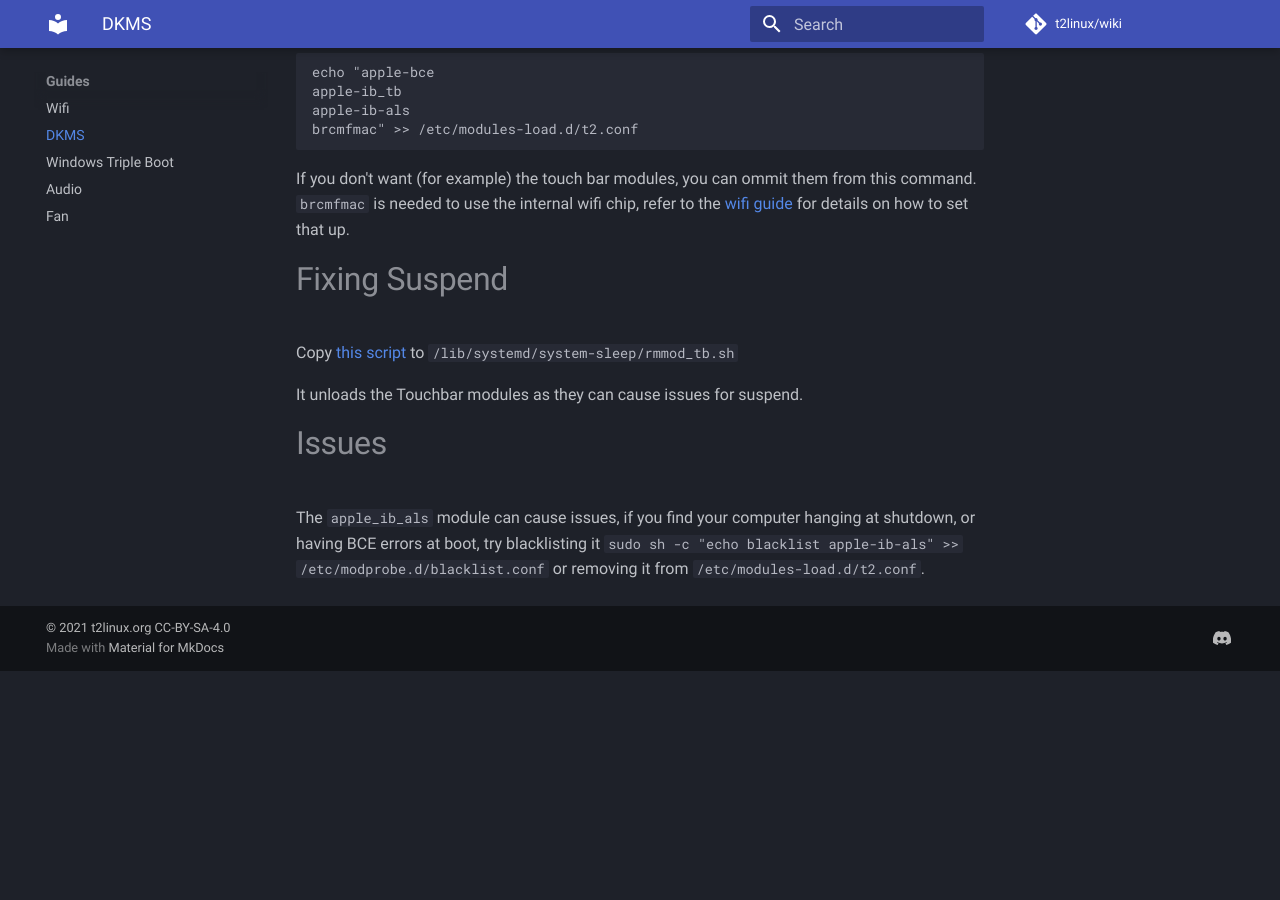
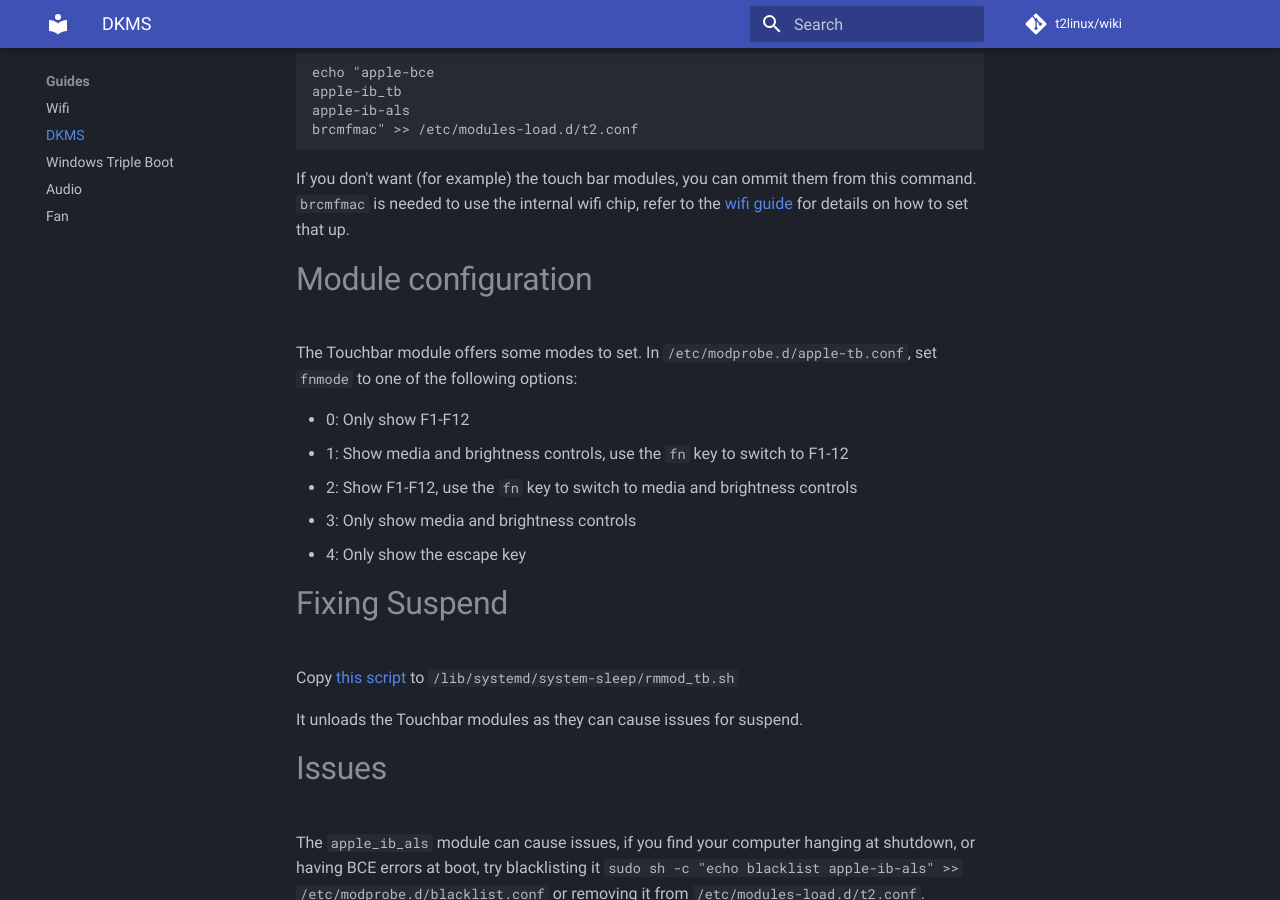
Before and after one commit to t2linux/wiki, an MkDocs documentation site: the page built from docs/guides/dkms.md, in a window 1280 px wide and 900 px high, scrolled down 1128 px. Built offline with MkDocs 1.6.1 and Material for MkDocs 9.7.7, drawn with Linux system fonts in a browser that asks for light colours; comment, search, counter and statistics services are not loaded; before the commit the page ends 1799 px from its top, so only the background shows below that.

Commit message:
Guides: Added touchbar fnmode config to dkms

```diff
--- a/docs/guides/dkms.md
+++ b/docs/guides/dkms.md
@@ -38,6 +38,16 @@ brcmfmac" >> /etc/modules-load.d/t2.conf
 
 If you don't want (for example) the touch bar modules, you can ommit them from this command. `brcmfmac` is needed to use the internal wifi chip, refer to the [wifi guide](https://wiki.t2linux.org/guides/wifi/) for details on how to set that up.
 
+# Module configuration
+
+The Touchbar module offers some modes to set. In `/etc/modprobe.d/apple-tb.conf`, set `fnmode` to one of the following options:
+
+- 0: Only show F1-F12
+- 1: Show media and brightness controls, use the `fn` key to switch to F1-12
+- 2: Show F1-F12, use the `fn` key to switch to media and brightness controls
+- 3: Only show media and brightness controls
+- 4: Only show the escape key
+
 # Fixing Suspend
 
 Copy [this script](https://github.com/marcosfad/mbp-ubuntu/blob/master/files/suspend/rmmod_tb.sh) to `/lib/systemd/system-sleep/rmmod_tb.sh`
```
